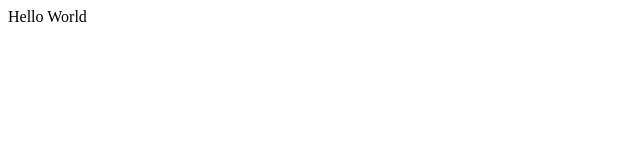
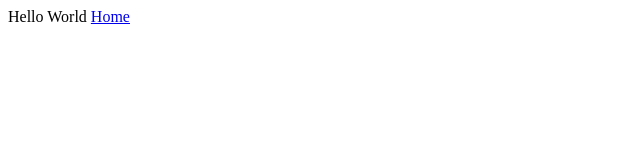
Before and after one commit to parvez40/projectgit, a plain HTML site: page index.html in a window 1280 px wide. Shown: the full height of the page, 0-640 px from the left. Drawn offline with Linux system fonts and the light colour scheme.

Commit message:
Update index.html

```diff
--- a/index.html
+++ b/index.html
@@ -4,5 +4,6 @@
 </head>
 <body>
 	Hello World
+	<a href='home.html'>Home</a>
 </body>
 </html>
```
